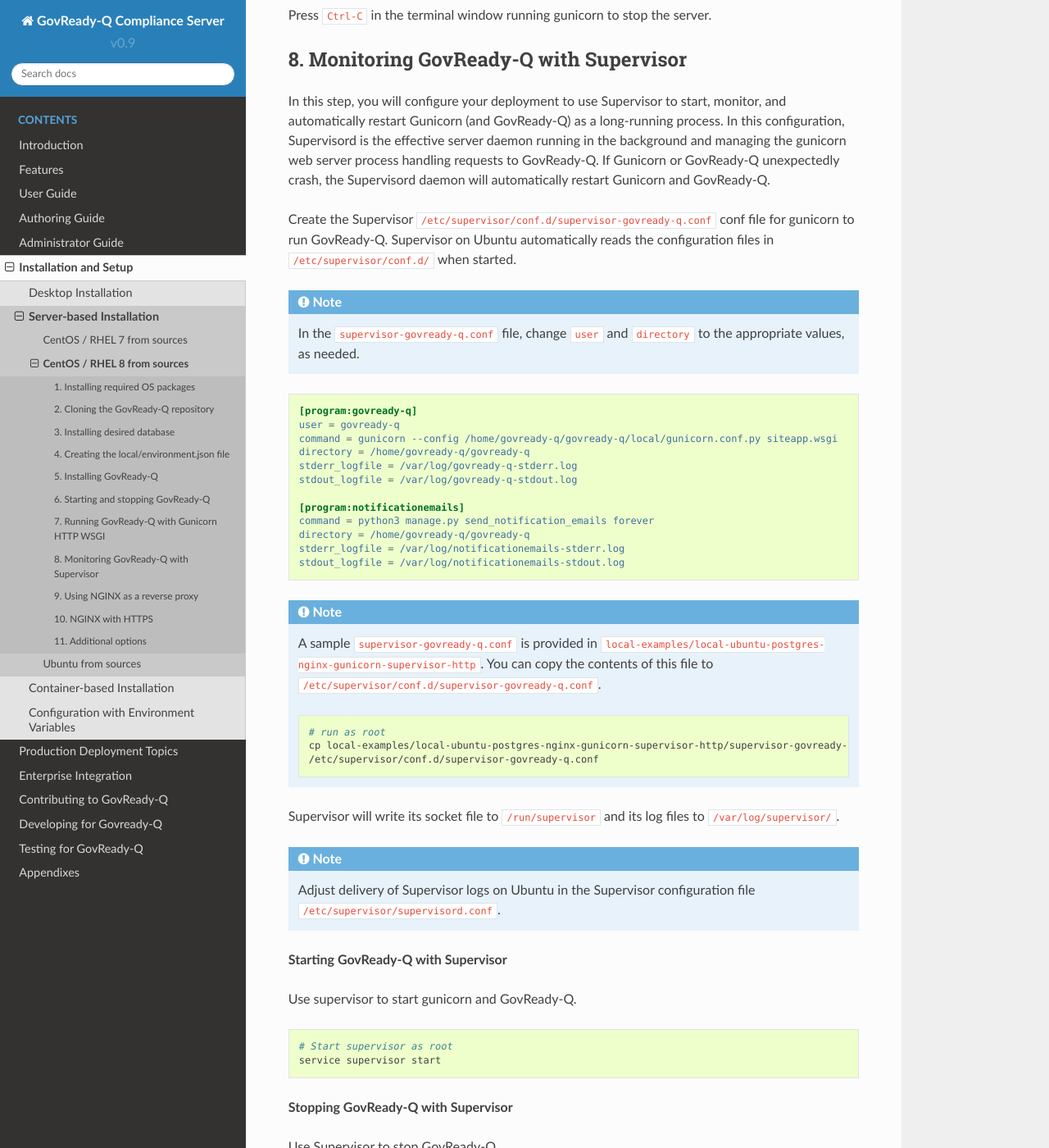
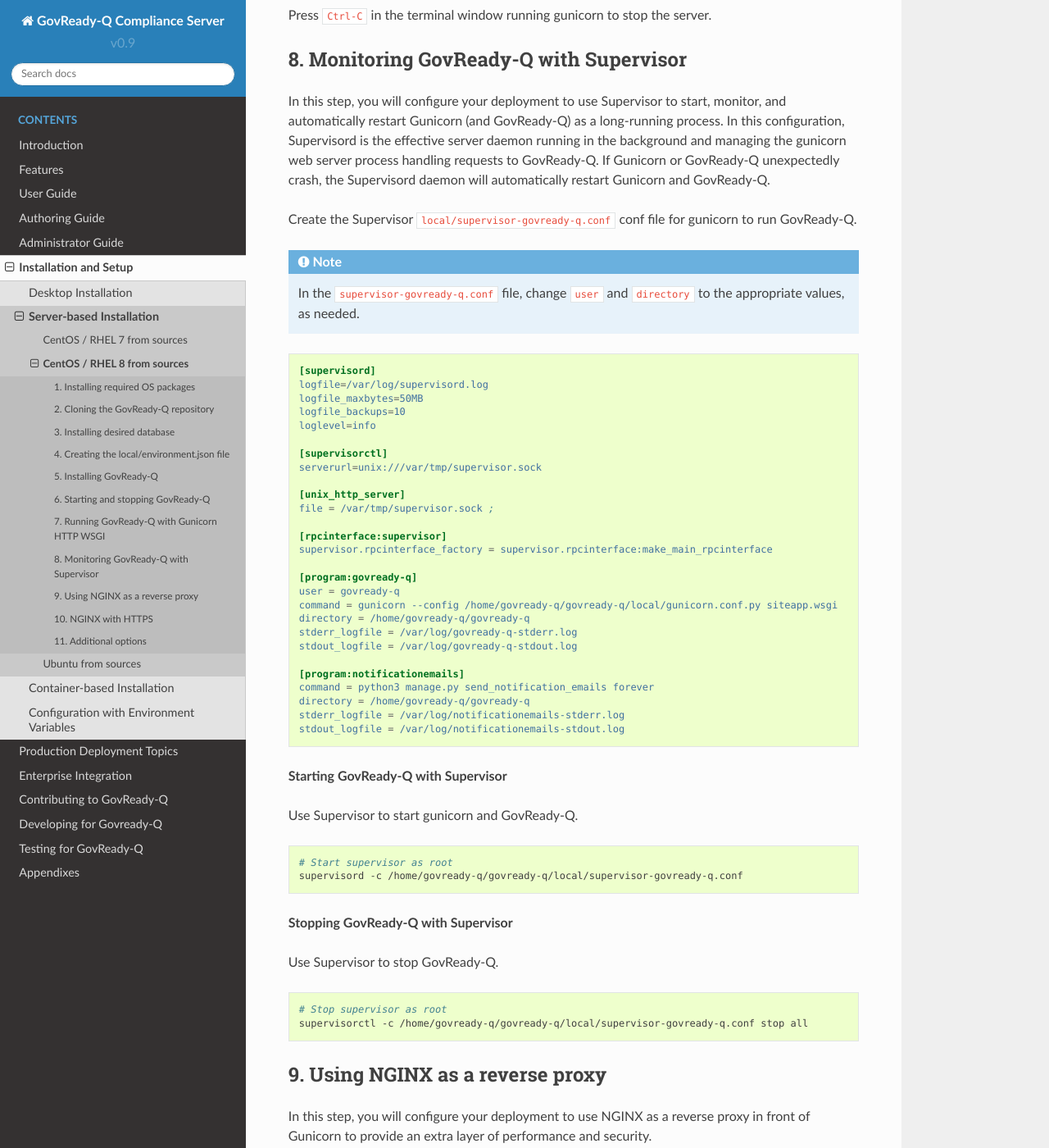
Before and after one commit to GovReady/govready-q-docs, a Sphinx documentation site: the page built from source/installation-and-setup/server-based-installation/linux/centos8/index.rst, in a window 1280 px wide and 1400 px high, scrolled down 8734 px. Shown: the whole window at 82% size. Built offline with Sphinx 7.4.7 and the Read the Docs theme 2.0.0, drawn with Linux system fonts in a browser that asks for light colours; some of the changed text lies outside the part shown.

Commit message:
adapt Supervisor instructions for CentOS 8

```diff
--- a/source/installation-and-setup/server-based-installation/linux/centos8/index.rst
+++ b/source/installation-and-setup/server-based-installation/linux/centos8/index.rst
@@ -422,14 +422,28 @@
 In this step, you will configure your deployment to use Supervisor to start, monitor, and automatically restart Gunicorn (and GovReady-Q) as a long-running process. In this configuration, Supervisord is the effective server daemon running in the background
 and managing the gunicorn web server process handling requests to GovReady-Q. If Gunicorn or GovReady-Q unexpectedly crash, the Supervisord daemon will automatically restart Gunicorn and GovReady-Q.
 
-Create the Supervisor ``/etc/supervisor/conf.d/supervisor-govready-q.conf`` conf file for gunicorn to run GovReady-Q.
-Supervisor on Ubuntu automatically reads the configuration files in ``/etc/supervisor/conf.d/`` when started.
+Create the Supervisor ``local/supervisor-govready-q.conf`` conf file for gunicorn to run GovReady-Q.
 
 .. note::
    In the ``supervisor-govready-q.conf`` file, change ``user`` and
    ``directory`` to the appropriate values, as needed.
 
 .. code:: ini
+
+   [supervisord]
+   logfile=/var/log/supervisord.log
+   logfile_maxbytes=50MB
+   logfile_backups=10
+   loglevel=info
+
+   [supervisorctl]
+   serverurl=unix:///var/tmp/supervisor.sock
+
+   [unix_http_server]
+   file = /var/tmp/supervisor.sock ;
+
+   [rpcinterface:supervisor]
+   supervisor.rpcinterface_factory = supervisor.rpcinterface:make_main_rpcinterface
 
    [program:govready-q]
    user = govready-q
@@ -444,28 +458,14 @@
    stderr_logfile = /var/log/notificationemails-stderr.log
    stdout_logfile = /var/log/notificationemails-stdout.log
 
-.. note::
-   A sample ``supervisor-govready-q.conf`` is provided in ``local-examples/local-ubuntu-postgres-nginx-gunicorn-supervisor-http``. You can copy the contents of this file to ``/etc/supervisor/conf.d/supervisor-govready-q.conf``.
-
-   .. code:: bash
-
-      # run as root
-      cp local-examples/local-ubuntu-postgres-nginx-gunicorn-supervisor-http/supervisor-govready-q.conf \
-      /etc/supervisor/conf.d/supervisor-govready-q.conf
-
-Supervisor will write its socket file to ``/run/supervisor`` and its log files to ``/var/log/supervisor/``.
-
-.. note::
-   Adjust delivery of Supervisor logs on Ubuntu in the Supervisor configuration file ``/etc/supervisor/supervisord.conf``.
-
 **Starting GovReady-Q with Supervisor**
 
-Use supervisor to start gunicorn and GovReady-Q.
+Use Supervisor to start gunicorn and GovReady-Q.
 
 .. code:: bash
 
    # Start supervisor as root
-   service supervisor start
+   supervisord -c /home/govready-q/govready-q/local/supervisor-govready-q.conf
 
 **Stopping GovReady-Q with Supervisor**
 
@@ -474,7 +474,7 @@
 .. code:: bash
 
    # Stop supervisor as root
-   service supervisor stop
+   supervisorctl -c /home/govready-q/govready-q/local/supervisor-govready-q.conf stop all
 
 9. Using NGINX as a reverse proxy
 ---------------------------------
@@ -511,15 +511,6 @@
          proxy_set_header X-Forwarded-For $proxy_add_x_forwarded_for;
       }
    }
-
-.. note::
-   A sample ``nginx-govready-q.conf`` is provided in ``local-examples/local-ubuntu-postgres-nginx-gunicorn-supervisor-http``. You can copy the contents of this file to ``/etc/nginx/sites-available/nginx-govready-q.conf``.
-
-   .. code:: bash
-
-      cp local-examples/local-ubuntu-postgres-nginx-gunicorn-supervisor-http/nginx-govready-q.conf \
-      /etc/nginx/sites-available/nginx-govready-q.conf
-
 
 Create a soft link in ``/etc/nginx/sites-enabled/nginx-govready-q.conf`` to the config file in ``/etc/nginx/sites-available/nginx-govready-q.conf``.
 
--- a/source/installation-and-setup/server-based-installation/linux/ubuntu/index.rst
+++ b/source/installation-and-setup/server-based-installation/linux/ubuntu/index.rst
@@ -474,7 +474,7 @@
 
 **Starting GovReady-Q with Supervisor**
 
-Use supervisor to start gunicorn and GovReady-Q.
+Use Supervisor to start gunicorn and GovReady-Q.
 
 .. code:: bash
 
```
